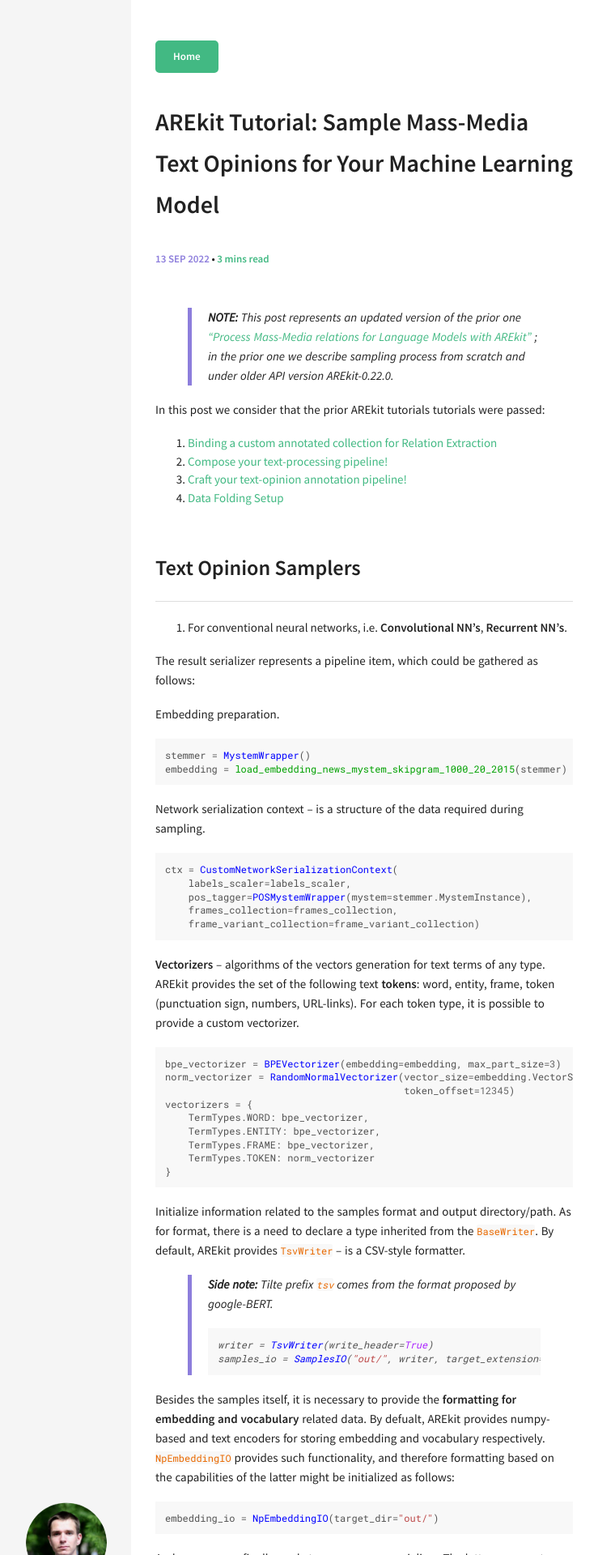
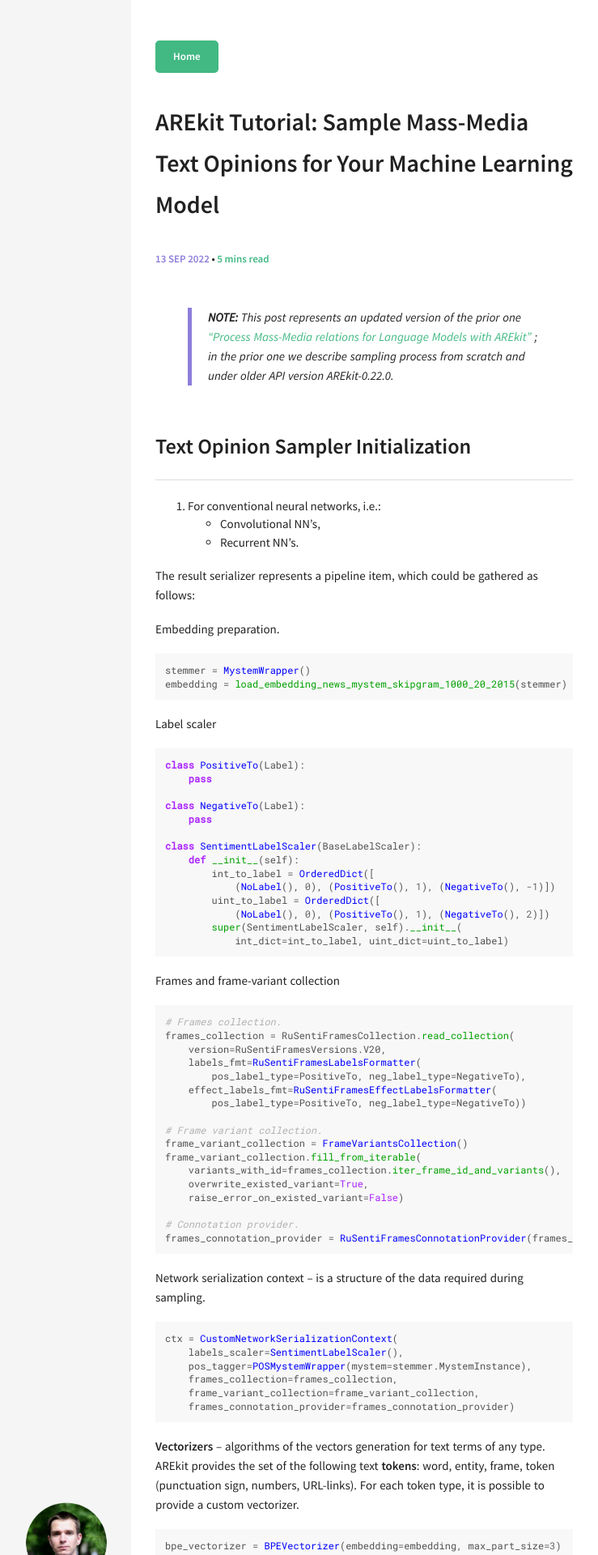
Before and after one commit to nicolay-r/blog, a Jekyll site: the page built from _posts/2022-09-13-arekit-sampling-networks.md, in a window 1280 px wide. Shown: the top 1920 px of the page at 81% size, without its empty margins (158-897 px from the left). Built offline with Jekyll 4.4.1, drawn with Linux system fonts in a browser that asks for light colours; some of the changed text lies outside the part shown.

Commit message:
Filling post details

````diff
--- a/_posts/2022-09-13-arekit-sampling-networks.md
+++ b/_posts/2022-09-13-arekit-sampling-networks.md
@@ -13,17 +13,11 @@ tags: [AREkit, CV, Split, Samples]
 >["Process Mass-Media relations for Language Models with AREkit"](https://nicolay-r.github.io/blog/articles/2022-05/process-mass-media-relations-with-arekit)
 ; in the prior one we describe sampling process from scratch and under older API version *AREkit-0.22.0*.
 
-In this post we consider that the prior AREkit tutorials tutorials were passed:
-1. [Binding a custom annotated collection for Relation Extraction](https://nicolay-r.github.io/blog/articles/2022-08/arekit-collection-bind)
-2. [Compose your text-processing pipeline!
-](https://nicolay-r.github.io/blog/articles/2022-08/arekit-text-parsing-pipeline)
-3. [Craft your text-opinion annotation pipeline!](https://nicolay-r.github.io/blog/articles/2022-08/arekit-text-opinion-annotation-pipeline)
-4. [Data Folding Setup](https://nicolay-r.github.io/blog/articles/2022-09/arekit-sampling)
+## Text Opinion Sampler Initialization
 
-## Text Opinion Samplers
-
-1. For conventional neural networks, i.e. **Convolutional NN's**, **Recurrent NN's**.
-
+1. For conventional neural networks, i.e.:
+- Convolutional NN's,
+- Recurrent NN's.
 
 The result serializer represents a pipeline item, which could be gathered as follows:
 
@@ -33,13 +27,53 @@ stemmer = MystemWrapper()
 embedding = load_embedding_news_mystem_skipgram_1000_20_2015(stemmer)
 ```
 
+Label scaler
+```python
+class PositiveTo(Label):
+    pass
+
+class NegativeTo(Label):
+    pass
+
+class SentimentLabelScaler(BaseLabelScaler):
+    def __init__(self):
+        int_to_label = OrderedDict([
+            (NoLabel(), 0), (PositiveTo(), 1), (NegativeTo(), -1)])
+        uint_to_label = OrderedDict([
+            (NoLabel(), 0), (PositiveTo(), 1), (NegativeTo(), 2)])
+        super(SentimentLabelScaler, self).__init__(
+            int_dict=int_to_label, uint_dict=uint_to_label)
+```
+
+Frames and frame-variant collection
+```python
+# Frames collection.
+frames_collection = RuSentiFramesCollection.read_collection(
+    version=RuSentiFramesVersions.V20,
+    labels_fmt=RuSentiFramesLabelsFormatter(
+        pos_label_type=PositiveTo, neg_label_type=NegativeTo),
+    effect_labels_fmt=RuSentiFramesEffectLabelsFormatter(
+        pos_label_type=PositiveTo, neg_label_type=NegativeTo))
+
+# Frame variant collection.
+frame_variant_collection = FrameVariantsCollection()
+frame_variant_collection.fill_from_iterable(
+    variants_with_id=frames_collection.iter_frame_id_and_variants(),
+    overwrite_existed_variant=True,
+    raise_error_on_existed_variant=False)
+
+# Connotation provider.
+frames_connotation_provider = RuSentiFramesConnotationProvider(frames_collection)
+```
+
 Network serialization context -- is a structure of the data required during sampling.
 ```python
 ctx = CustomNetworkSerializationContext(
-    labels_scaler=labels_scaler,
+    labels_scaler=SentimentLabelScaler(),
     pos_tagger=POSMystemWrapper(mystem=stemmer.MystemInstance),
     frames_collection=frames_collection,
-    frame_variant_collection=frame_variant_collection)
+    frame_variant_collection=frame_variant_collection,
+    frames_connotation_provider=frames_connotation_provider)
 ```
 
 **Vectorizers** -- algorithms of the vectors generation for text terms of any type.
@@ -74,6 +108,37 @@ might be initialized as follows:
 embedding_io = NpEmbeddingIO(target_dir="out/")
 ```
 
+Entity formatter.
+
+> TODO. Organize a separated topic for so.
+
+```python
+class OpinionEntityType(Enum):
+    Object = 1
+    Subject = 2
+    SynonymSubject = 3
+    SynonymObject = 4
+    Other = 5
+
+class StringEntitiesFormatter(object):
+    def to_string(self, original_value, entity_type):
+        assert(isinstance(entity_type, OpinionEntityType))
+        raise NotImplementedError()
+
+class CustomEntitiesFormatter(StringEntitiesFormatter):
+
+    def to_string(self, original_value, entity_type):
+        if entity_type == OpinionEntityType.Other:
+            return original_value
+        elif entity_type == OpinionEntityType.Object or \
+             entity_type == OpinionEntityType.SynonymObject:
+            return "[object]"
+        elif entity_type == OpinionEntityType.Subject or \
+             entity_type == OpinionEntityType.SynonymSubject:
+            return "[subject]"
+        return None
+```
+
 And now, we are finally ready to compose our serializer.
 The latter represents a pipeline item, -- is an object which might be embedded into AREkit pipelines.
 
@@ -81,10 +146,25 @@ The latter represents a pipeline item, -- is an object which might be embedded i
 pipeline_item = NetworksInputSerializerPipelineItem(
     vectorizers, samples_io, embedding_io,
     str_entity_fmt=entities_fmt,
+    exp_ctx=ctx,
     balance_func=lambda data_type: data_type == DataType.Train,
     save_labels_func=lambda data_type: data_type != DataType.Test,
-    exp_ctx=ctx,
     save_embedding=True)
 ```
 
-There is another post covers the sampling for BERT models.
+## Running Pipeline
+
+Please refer to the following posts in order to initialize your text opinion annotation pipeline (`annot_pipeline`)
+and setup Data Folding (`data_folding`):
+* [Craft your text-opinion annotation pipeline!](https://nicolay-r.github.io/blog/articles/2022-08/arekit-text-opinion-annotation-pipeline)
+* [Data Folding Setup](https://nicolay-r.github.io/blog/articles/2022-09/arekit-sampling)
+
+Finally, we can compose and run a pipeline!
+```python
+pipeline = BasePipeline([pipeline_item])
+pipeline.run(input_data=None,
+             params_dict={
+                 "data_folding": data_folding,
+                 "data_type_pipelines": annot_pipeline
+             })
+```
````
